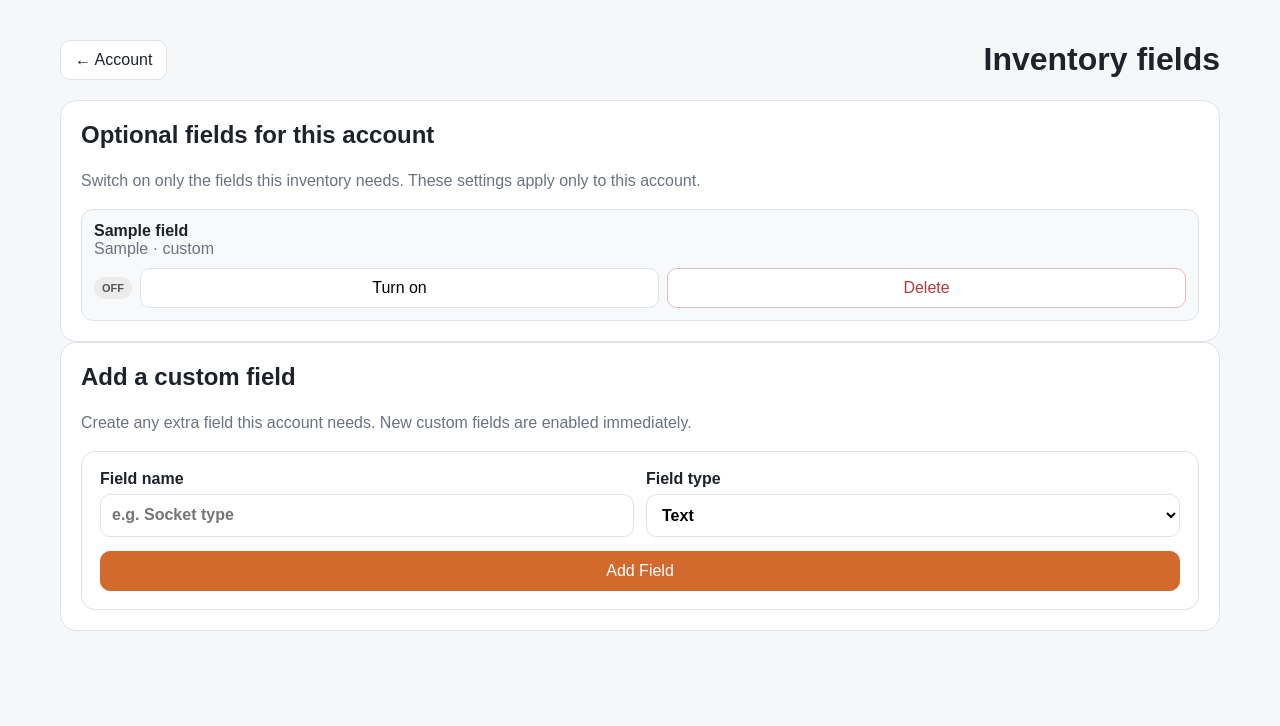
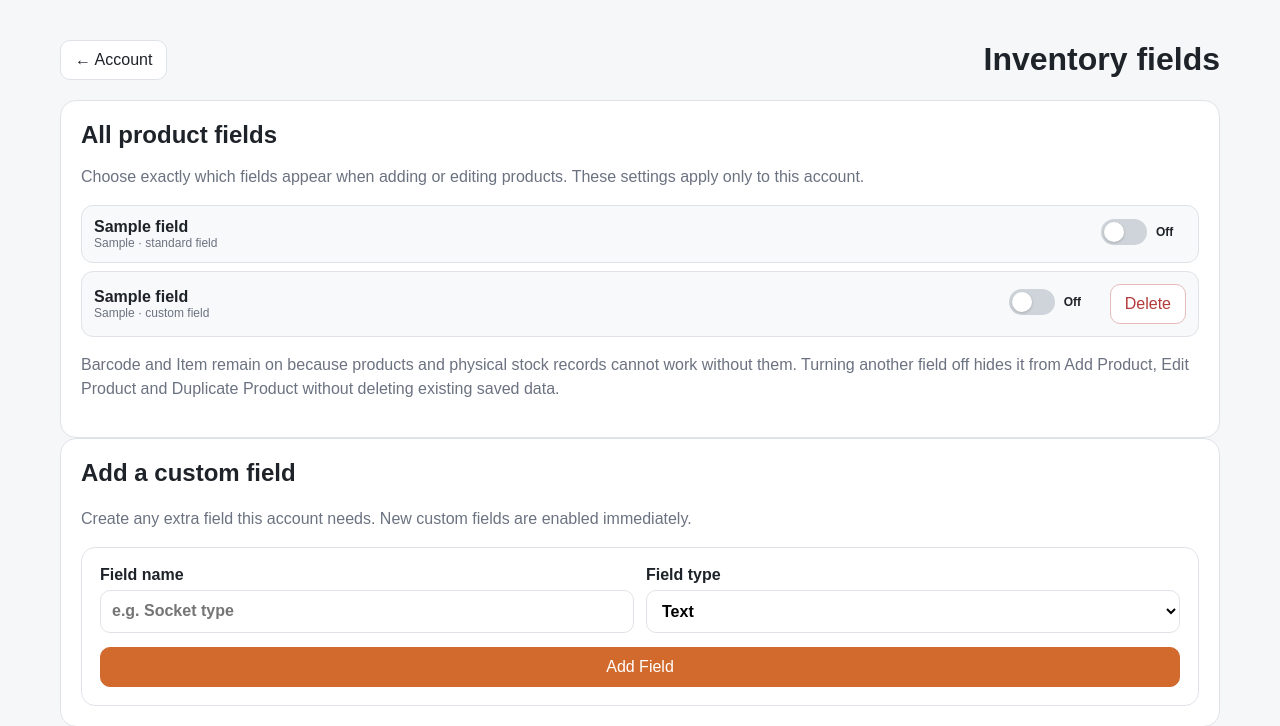
Before and after one commit to adamrfreeman644/raes-bits-and-bobbins-stock, a Flask app: template app/templates/fields.html in a window 1280 px wide. Shown: the part 64-790 px from the top of the page. Before the commit the page ends 695 px from the top, so only its background shows below. Run offline with Flask 3, Linux system fonts and the light colour scheme; the template is opened without the code that fills it: most values are stand-ins (such as "Sample title", 1, 10 or a date in 2020).

Commit message:
Show all inventory fields as switches

```diff
--- a/app/templates/fields.html
+++ b/app/templates/fields.html
@@ -1,22 +1,48 @@
 {% extends 'base.html' %}
 {% block title %}Inventory Fields · {{ business_name }}{% endblock %}
 {% block content %}
+<style>
+.field-list{display:grid;gap:8px}.field-row{display:grid;grid-template-columns:minmax(0,1fr) auto;gap:16px;align-items:center;padding:12px;background:#f8f9fa;border:1px solid var(--line);border-radius:12px}.field-meta{display:flex;gap:8px;align-items:center;flex-wrap:wrap}.field-meta .muted{font-size:12px}.toggle-form{margin:0}.toggle-switch{position:relative;display:inline-flex;align-items:center;gap:9px;cursor:pointer;user-select:none}.toggle-switch input{position:absolute;opacity:0;pointer-events:none}.toggle-track{width:46px;height:26px;border-radius:999px;background:#cfd4da;position:relative;transition:.18s}.toggle-track:after{content:'';position:absolute;top:3px;left:3px;width:20px;height:20px;border-radius:50%;background:#fff;box-shadow:0 1px 3px #0003;transition:.18s}.toggle-switch input:checked+.toggle-track{background:#3f9b59}.toggle-switch input:checked+.toggle-track:after{transform:translateX(20px)}.toggle-switch input:disabled+.toggle-track{opacity:.65;cursor:not-allowed}.toggle-text{font-size:12px;font-weight:800;min-width:30px}.required-badge{font-size:11px;font-weight:800;padding:4px 7px;border-radius:999px;background:#eef2f7;color:#475569}.field-delete{margin-left:8px}.section-note{margin-top:-4px}@media(max-width:560px){.field-row{grid-template-columns:1fr auto;gap:10px}.field-delete{grid-column:1/-1;margin:0}.field-delete .btn{width:100%}}
+</style>
 <div class="page-head"><a class="btn" href="{{ url_for('account_settings') }}">← Account</a><h1>Inventory fields</h1></div>
 <section class="panel account-panel">
-  <h2>Optional fields for this account</h2>
-  <p>Switch on only the fields this inventory needs. These settings apply only to this account.</p>
-  <div class="barcode-list">
+  <h2>All product fields</h2>
+  <p class="section-note">Choose exactly which fields appear when adding or editing products. These settings apply only to this account.</p>
+  <div class="field-list">
+    {% for field in core_fields %}
+    <div class="field-row">
+      <div>
+        <strong>{{ field.label }}</strong>
+        <div class="field-meta"><span class="muted">{{ field.field_type }} · standard field</span>{% if field.required %}<span class="required-badge">Required</span>{% endif %}</div>
+      </div>
+      <form class="toggle-form" method="post" action="{{ url_for('toggle_account_core_field', field_key=field.field_key) }}">
+        <label class="toggle-switch" title="{{ 'Required by the stock system' if field.required else ('Turn off' if field.enabled else 'Turn on') }}">
+          <input type="checkbox" {{ 'checked' if field.enabled }} {{ 'disabled' if field.required }} onchange="this.form.submit()">
+          <span class="toggle-track"></span><span class="toggle-text">{{ 'On' if field.enabled else 'Off' }}</span>
+        </label>
+      </form>
+    </div>
+    {% endfor %}
+
     {% for field in fields %}
-    <div class="barcode-row">
-      <div><strong>{{ field.label }}</strong><div class="muted">{{ field.field_type|replace('_',' ')|title }}{% if field.is_preset %} · built in{% else %} · custom{% endif %}</div></div>
-      <div class="barcode-row-actions">
-        <span class="status {{ 'available' if field.enabled else 'sold' }}">{{ 'On' if field.enabled else 'Off' }}</span>
-        <form method="post" action="{{ url_for('toggle_account_field', field_id=field.id) }}"><button class="btn" type="submit">{{ 'Turn off' if field.enabled else 'Turn on' }}</button></form>
-        {% if not field.is_preset %}<form method="post" action="{{ url_for('delete_account_field', field_id=field.id) }}" onsubmit="return confirm('Delete this custom field and its saved values?')"><button class="btn danger" type="submit">Delete</button></form>{% endif %}
+    <div class="field-row">
+      <div>
+        <strong>{{ field.label }}</strong>
+        <div class="field-meta"><span class="muted">{{ field.field_type|replace('_',' ')|title }} · {{ 'built-in extra' if field.is_preset else 'custom field' }}</span></div>
+      </div>
+      <div style="display:flex;align-items:center;gap:8px">
+        <form class="toggle-form" method="post" action="{{ url_for('toggle_account_field', field_id=field.id) }}">
+          <label class="toggle-switch" title="{{ 'Turn off' if field.enabled else 'Turn on' }}">
+            <input type="checkbox" {{ 'checked' if field.enabled }} onchange="this.form.submit()">
+            <span class="toggle-track"></span><span class="toggle-text">{{ 'On' if field.enabled else 'Off' }}</span>
+          </label>
+        </form>
+        {% if not field.is_preset %}<form class="field-delete" method="post" action="{{ url_for('delete_account_field', field_id=field.id) }}" onsubmit="return confirm('Delete this custom field and its saved values?')"><button class="btn danger" type="submit">Delete</button></form>{% endif %}
       </div>
     </div>
     {% endfor %}
   </div>
+  <p class="muted">Barcode and Item remain on because products and physical stock records cannot work without them. Turning another field off hides it from Add Product, Edit Product and Duplicate Product without deleting existing saved data.</p>
 </section>
 <section class="panel account-panel">
   <h2>Add a custom field</h2>
```
